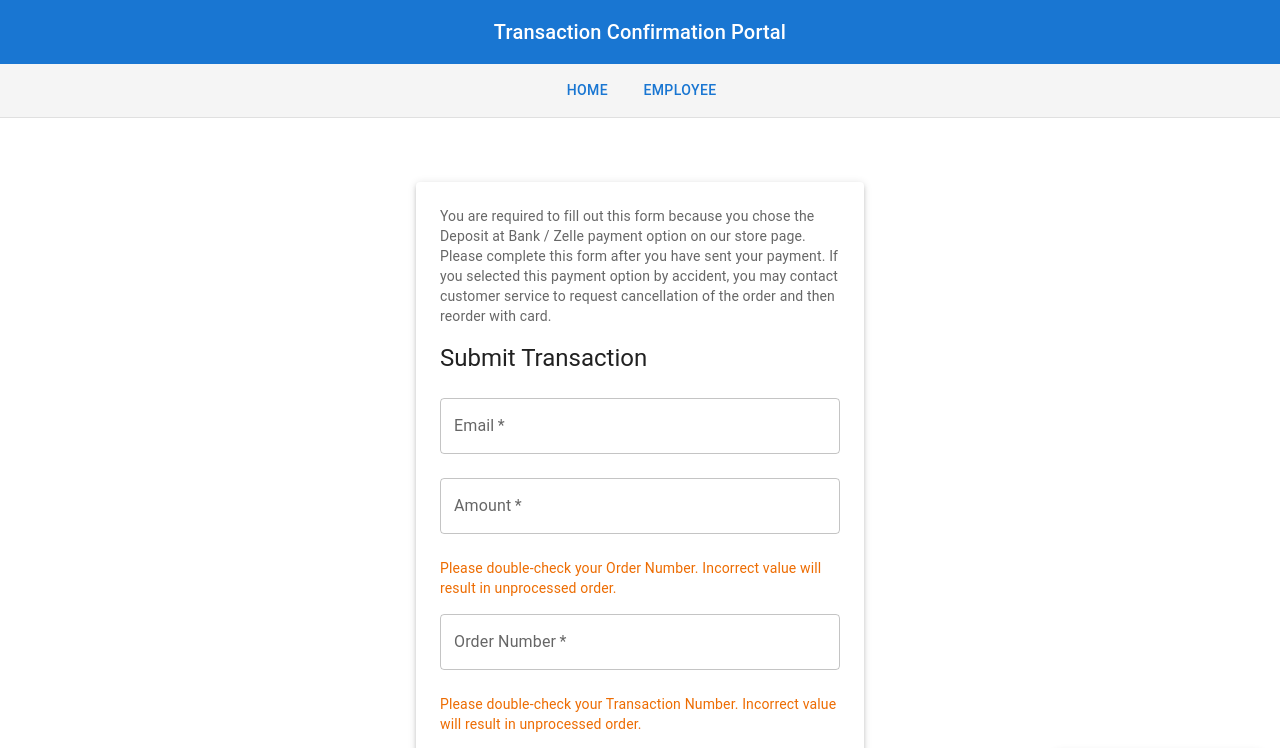
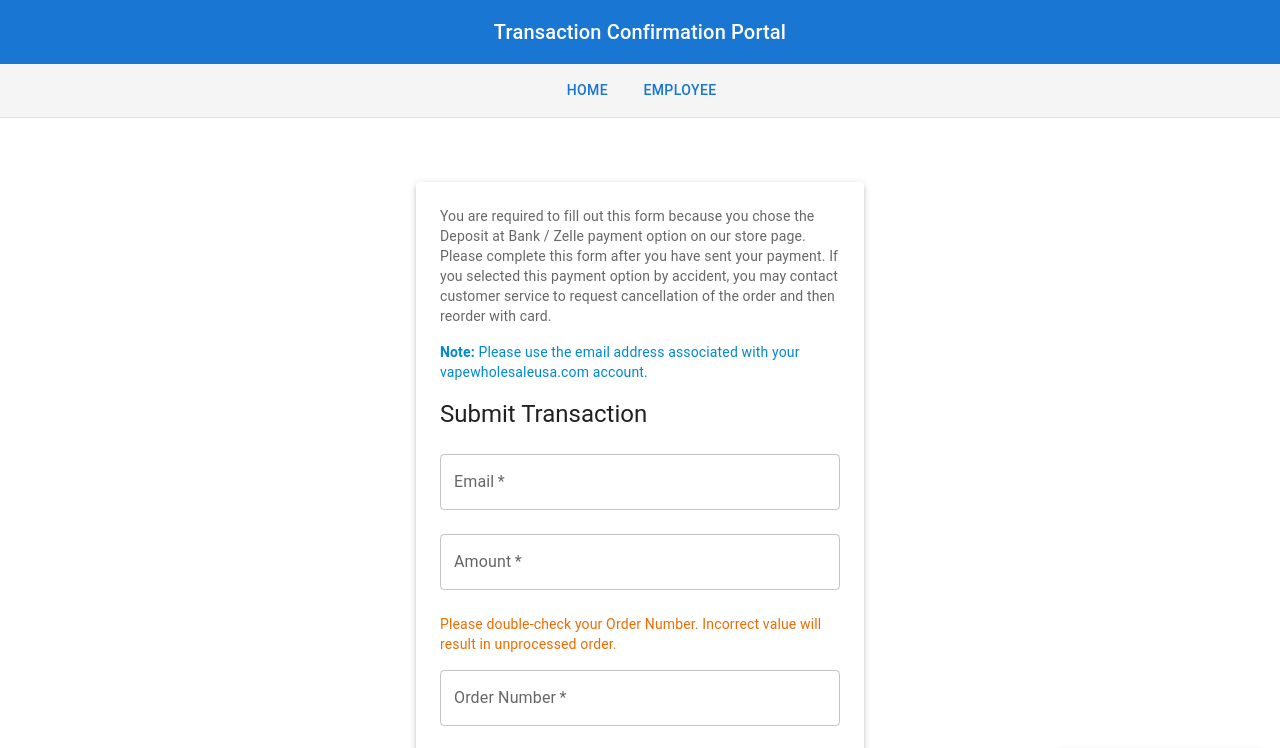
Before and after one commit to AraVWU/transaction-confirmation-app, a React (Create React App) app: page / in a window 1280 px wide. Shown: the top 748 px of the page. Built offline with nearby package versions, Linux system fonts and the light colour scheme; no server answers.

Commit message:
Added a warning

```diff
--- a/src/TransactionForm.js
+++ b/src/TransactionForm.js
@@ -74,6 +74,9 @@ export default function TransactionForm() {
         page. Please complete this form after you have sent your payment. If you selected this payment option by
         accident, you may contact customer service to request cancellation of the order and then reorder with card.
       </Typography>
+      <Typography variant="body2" color="info.main" sx={{ mb: 2 }}>
+        <strong>Note:</strong> Please use the email address associated with your vapewholesaleusa.com account.
+      </Typography>
       <Typography variant="h5" gutterBottom>
         Submit Transaction
       </Typography>
```
